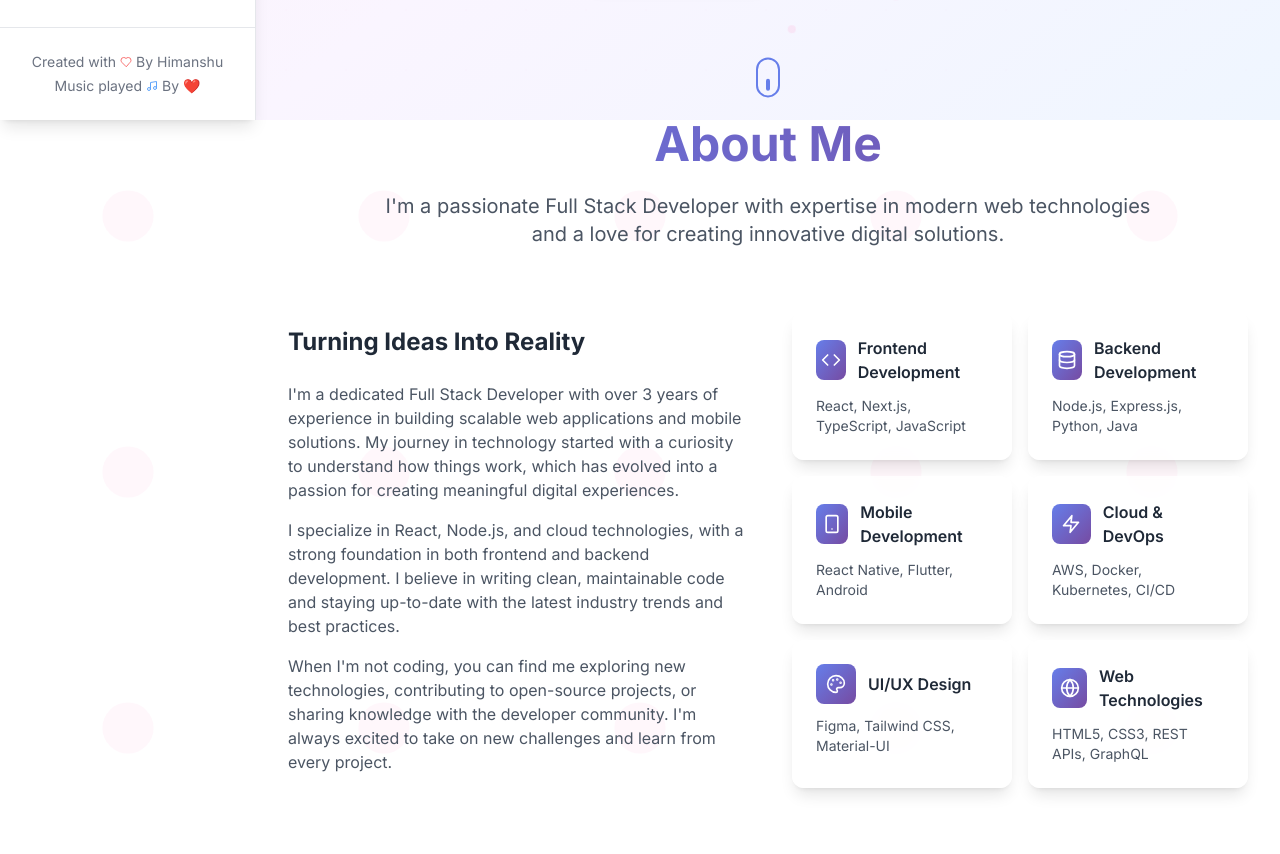
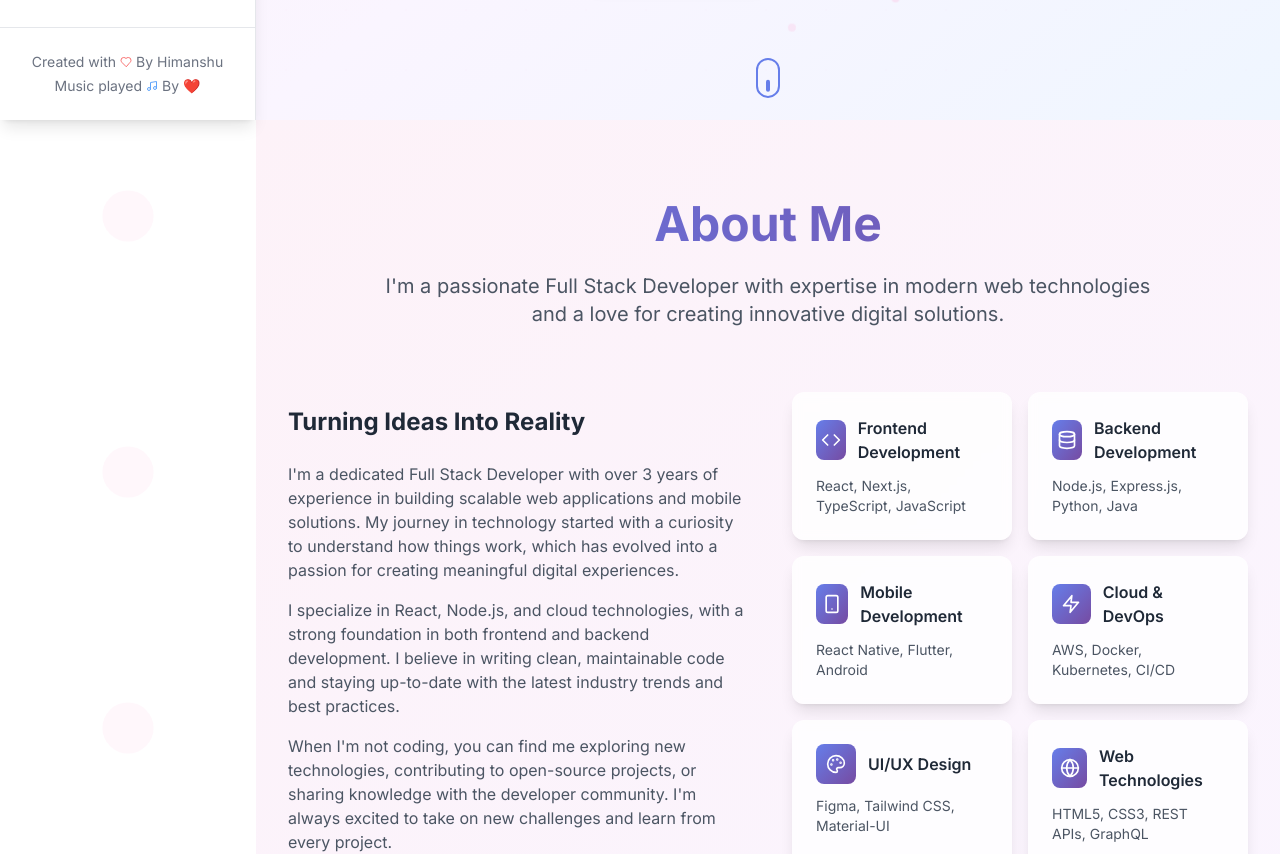
Before and after one commit to himanshutech4purpose/my_portfolio, a Next.js app: page / in a window 1280 px wide. Shown: the part 680-1534 px from the top of the page. Built offline with nearby package versions, Linux system fonts and the light colour scheme.

Commit message:
Added CICD

```diff
--- a/components/About.tsx
+++ b/components/About.tsx
@@ -21,7 +21,7 @@ const About = () => {
   ]
 
   return (
-    <div className="w-full">
+    <div id="about" className="py-20 bg-gradient-to-br from-pink-50 to-purple-50 w-full">
       <div className="max-w-7xl mx-auto px-4 sm:px-6 lg:px-8">
         <motion.div
           initial={{ opacity: 0, y: 50 }}
--- a/components/Portfolio.tsx
+++ b/components/Portfolio.tsx
@@ -70,7 +70,7 @@ const Portfolio = () => {
   const categories = ['all', 'web', 'mobile', 'backend', 'devops']
 
   return (
-    <div className="w-full">
+    <div id="portfolio" className="py-20 bg-gradient-to-br from-pink-50 to-purple-50 w-full">
       <div className="max-w-7xl mx-auto px-4 sm:px-6 lg:px-8">
         <motion.div
           initial={{ opacity: 0, y: 50 }}
```
Also changed, not shown: vercel.json (added), 1 other file (tests, documents, lock files or other folders).
